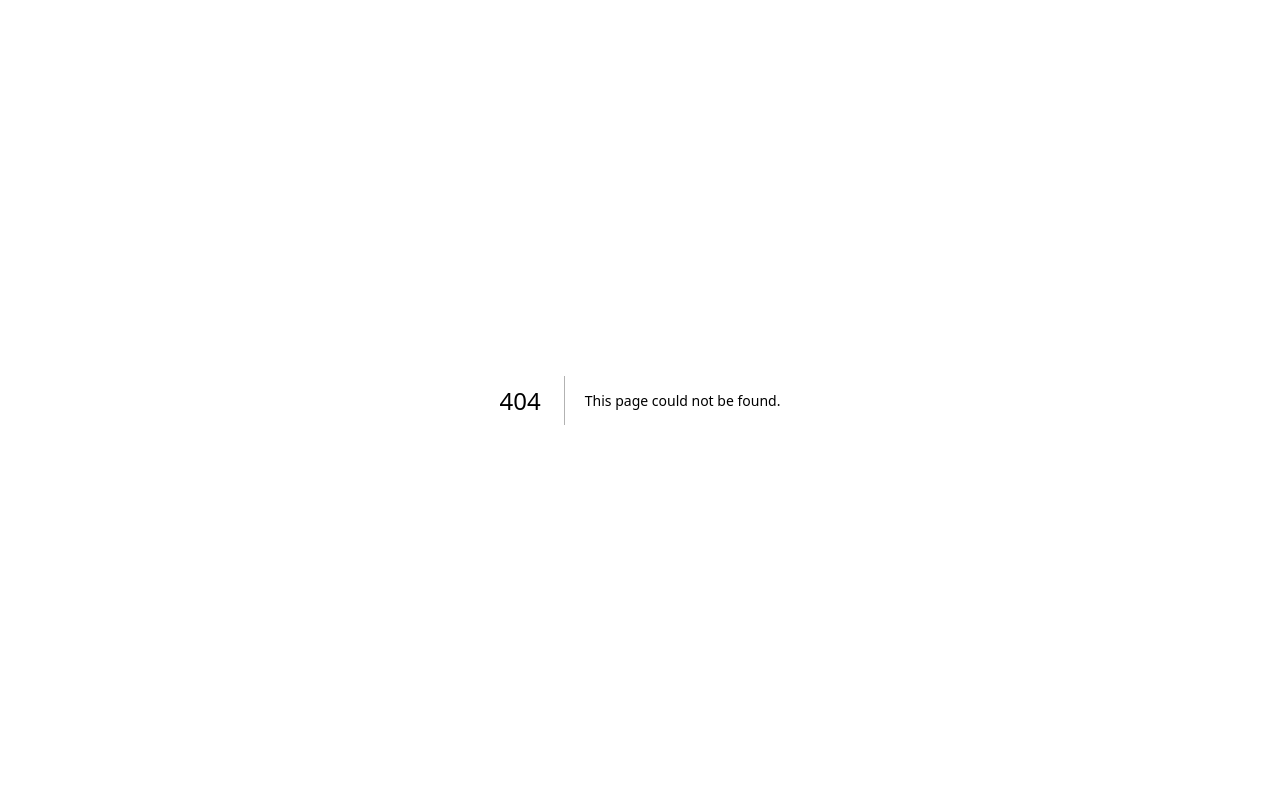
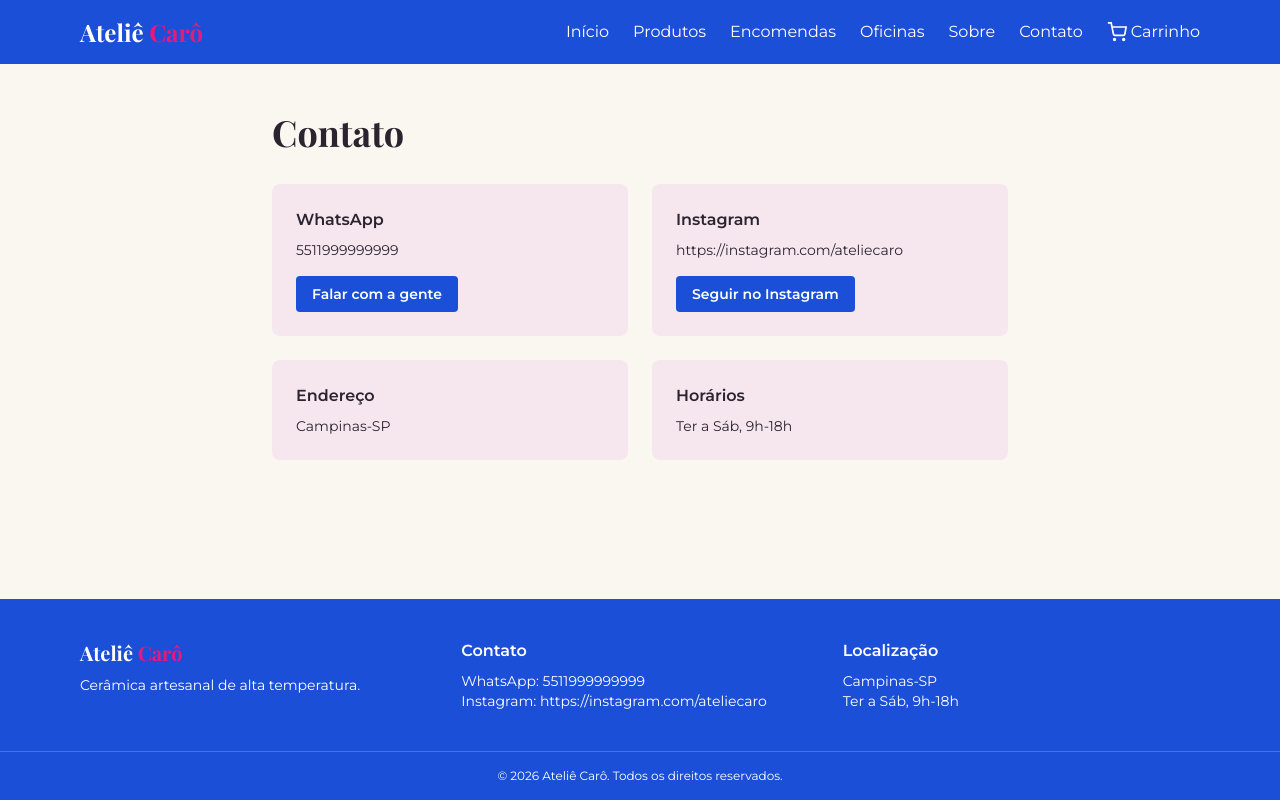
Before and after one commit to celomamp/site-atelie-caro, a Next.js app: page /contato in a window 1280 px wide. Before the commit this address had no page. Built offline with nearby package versions, Linux system fonts and the light colour scheme; a web font is replaced by a local one.

Commit message:
feat: add sobre and contato pages

```diff
--- /dev/null
+++ b/app/(site)/contato/page.tsx
@@ -0,0 +1,37 @@
+import Link from "next/link";
+import { SITE } from "@/lib/config";
+import { whatsappLink } from "@/lib/whatsapp";
+
+export default function ContatoPage() {
+  return (
+    <div className="mx-auto max-w-3xl px-4 py-12">
+      <h1 className="font-display text-4xl font-bold">Contato</h1>
+      <div className="mt-8 grid gap-6 md:grid-cols-2">
+        <div className="rounded-lg bg-blush p-6">
+          <h3 className="font-semibold">WhatsApp</h3>
+          <p className="mt-2 text-sm">{SITE.whatsapp}</p>
+          <a href={whatsappLink("Olá, Ateliê Carô!")} target="_blank" rel="noreferrer"
+            className="mt-4 inline-block rounded bg-cobalt px-4 py-2 text-sm font-semibold text-white">
+            Falar com a gente
+          </a>
+        </div>
+        <div className="rounded-lg bg-blush p-6">
+          <h3 className="font-semibold">Instagram</h3>
+          <p className="mt-2 text-sm">{SITE.instagram}</p>
+          <a href={SITE.instagram} target="_blank" rel="noreferrer"
+            className="mt-4 inline-block rounded bg-cobalt px-4 py-2 text-sm font-semibold text-white">
+            Seguir no Instagram
+          </a>
+        </div>
+        <div className="rounded-lg bg-blush p-6">
+          <h3 className="font-semibold">Endereço</h3>
+          <p className="mt-2 text-sm">{SITE.address}</p>
+        </div>
+        <div className="rounded-lg bg-blush p-6">
+          <h3 className="font-semibold">Horários</h3>
+          <p className="mt-2 text-sm">{SITE.hours}</p>
+        </div>
+      </div>
+    </div>
+  );
+}
--- /dev/null
+++ b/app/(site)/sobre/page.tsx
@@ -0,0 +1,24 @@
+export default function SobrePage() {
+  return (
+    <div className="mx-auto max-w-3xl px-4 py-12">
+      <h1 className="font-display text-4xl font-bold">Sobre o Ateliê</h1>
+      <div className="mt-6 space-y-4 leading-relaxed text-gray-700">
+        <p>
+          O Ateliê Carô nasce da paixão pela cerâmica artesanal. Cada peça é
+          moldada à mão, esmaltada com cuidado e queimada em alta temperatura
+          para garantir resistência e beleza duradoura.
+        </p>
+        <p>
+          Acreditamos no processo: no toque do barro, nas texturas, nos tons
+          terrosos. Nossas peças são únicas, com pequenas variações que
+          contam a história de quem as criou.
+        </p>
+        <h2 className="pt-4 font-display text-2xl font-bold">Alta Temperatura</h2>
+        <p>
+          Todas as peças passam por queima em alta temperatura, o que garante
+          peças mais resistentes, vitrificadas e seguras para uso no dia a dia.
+        </p>
+      </div>
+    </div>
+  );
+}
```
